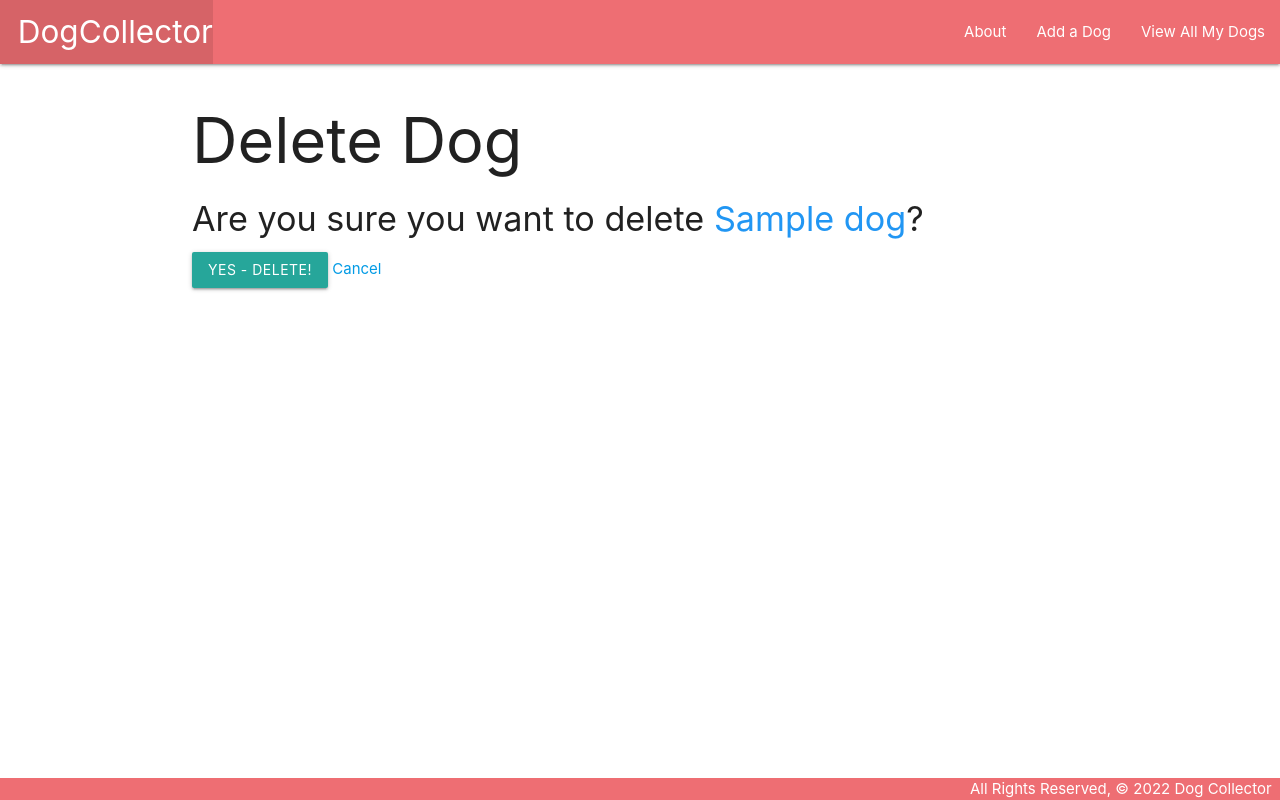
After one commit to hanjenni/dogcollector, a Django app: page /dogs/1/delete/ in a window 1280 px wide. The commit adds this page. Run offline with Django 4.2, Linux system fonts and the light colour scheme; tables that the repository leaves empty hold one stand-in row (values such as "Sample post").

Commit message:
create, update, delete

```diff
--- a/main_app/models.py
+++ b/main_app/models.py
@@ -1,4 +1,5 @@
 from django.db import models
+from django.urls import reverse
 
 # Create your models here.
 class Dog(models.Model):
@@ -6,3 +7,6 @@ class Dog(models.Model):
     breed = models.CharField(max_length=100)
     description = models.TextField(max_length=250)
     age = models.IntegerField()
+
+    def get_absolute_url(self):
+        return reverse('detail', kwargs={'dog_id': self.id})
--- a/main_app/templates/base.html
+++ b/main_app/templates/base.html
@@ -19,8 +19,9 @@
           <li><a href="/" class="left brand-logo">&nbsp;&nbsp;DogCollector</a></li>
         </ul>
         <ul class="right">
-          <li><a href="/about">About</a></li>
-          <li><a href="/dogs">View All Dogs</a></li>
+          <li><a href="{% url 'about' %}">About</a></li>
+          <li><a href="{% url 'dogs_create' %}">Add a Dog</a></li>
+          <li><a href="{% url 'index' %}">View All My Dogs</a></li>
         </ul>
       </div>
     </nav>
--- a/main_app/templates/dogs/detail.html
+++ b/main_app/templates/dogs/detail.html
@@ -14,6 +14,10 @@
       <p>Age: Puppy</p>
     {% endif %}
   </div>
+  <div class="card-action">
+    <a href="{% url 'dogs_update' dog.id %}">Edit</a>
+    <a href="{% url 'dogs_delete' dog.id %}">Delete</a>
+  </div>
 </div>
 
 {% endblock %}
--- /dev/null
+++ b/main_app/templates/main_app/dog_confirm_delete.html
@@ -0,0 +1,13 @@
+{% extends 'base.html' %}
+
+{% block content %}
+  <h1>Delete Dog</h1>
+
+  <h4>Are you sure you want to delete <span class="blue-text">{{ object.name }}</span>?</h4>
+
+  <form action="" method="POST">
+    {% csrf_token %}
+    <input type="submit" value="Yes - Delete!" class="btn">
+    <a href="{% url 'detail' dog.id %}">Cancel</a>
+  </form>
+{% endblock %}
--- a/main_app/urls.py
+++ b/main_app/urls.py
@@ -5,5 +5,8 @@ urlpatterns = [
     path('', views.home, name = 'home'),
     path('about/', views.about, name='about'),
     path('dogs/', views.dogs_index, name = 'index'),
-    path('dogs/<int:dog_id>/', views.dogs_detail, name='detail')
+    path('dogs/<int:dog_id>/', views.dogs_detail, name='detail'),
+    path('dogs/create/', views.DogCreate.as_view(), name='dogs_create'),
+    path('dogs/<int:pk>/update/', views.DogUpdate.as_view(), name='dogs_update'),
+    path('dogs/<int:pk>/delete/', views.DogDelete.as_view(), name='dogs_delete'),
 ]
--- a/main_app/views.py
+++ b/main_app/views.py
@@ -1,4 +1,5 @@
 from django.shortcuts import render
+from django.views.generic.edit import CreateView, UpdateView, DeleteView
 from .models import Dog
 
 # Create your views here.
@@ -19,3 +20,15 @@ def dogs_index(request):
 def dogs_detail(request, dog_id):
     dog = Dog.objects.get(id=dog_id)
     return render(request, 'dogs/detail.html', {'dog': dog})
+
+class DogCreate(CreateView):
+    model = Dog
+    fields= '__all__'
+
+class DogUpdate(UpdateView):
+    model = Dog
+    fields = ['breed', 'description', 'age']
+
+class DogDelete(DeleteView):
+    model = Dog
+    success_url= '/dogs/'
```
Also changed, not shown: main_app/templates/main_app/dog_form.html (added, +19 -0 lines).
